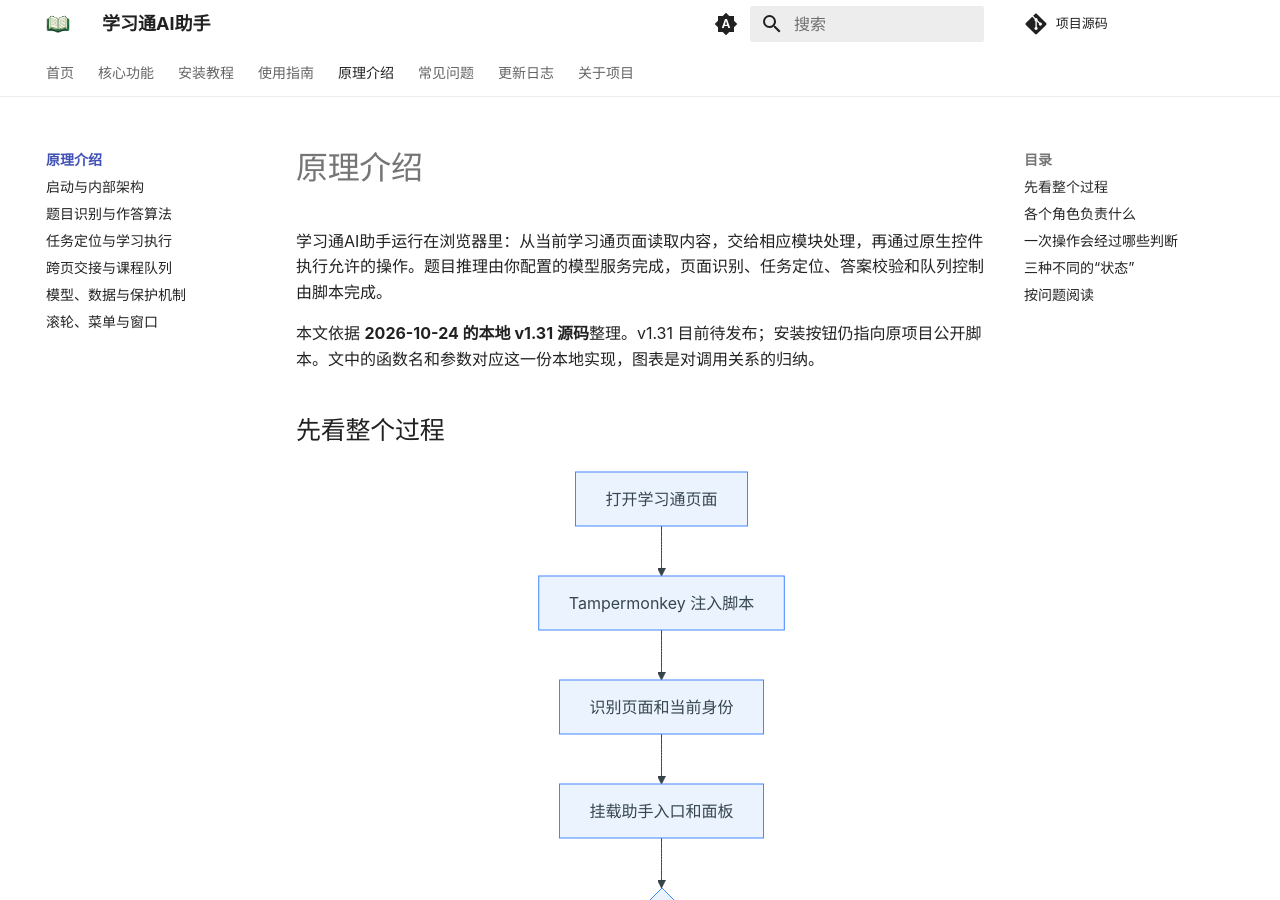
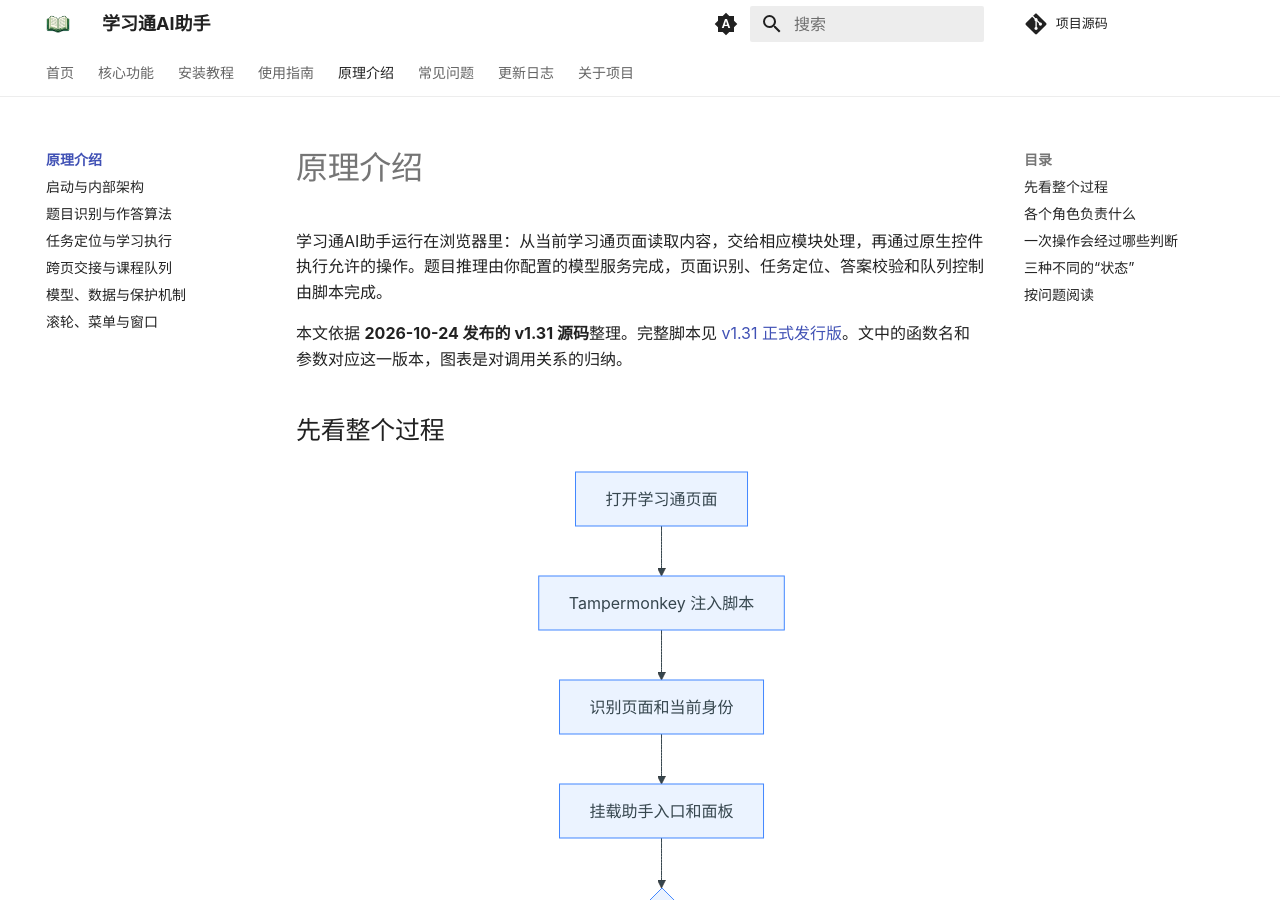
Before and after one commit to xxtpilot/xxtpilot.github.io, an MkDocs documentation site: the page built from docs/principles/index.md, in a window 1280 px wide and 900 px high. Built offline with MkDocs 1.6.1 and Material for MkDocs 9.7.7, drawn with Linux system fonts in a browser that asks for light colours; comment, search, counter and statistics services are not loaded.

```diff
--- a/docs/principles/index.md
+++ b/docs/principles/index.md
@@ -7,7 +7,7 @@ description: 从源码解释学习通AI助手的页面识别、题目分析、
 
 学习通AI助手运行在浏览器里：从当前学习通页面读取内容，交给相应模块处理，再通过原生控件执行允许的操作。题目推理由你配置的模型服务完成，页面识别、任务定位、答案校验和队列控制由脚本完成。
 
-本文依据 **2026-10-24 的本地 v1.31 源码**整理。v1.31 目前待发布；安装按钮仍指向原项目公开脚本。文中的函数名和参数对应这一份本地实现，图表是对调用关系的归纳。
+本文依据 **2026-10-24 发布的 v1.31 源码**整理。完整脚本见 [v1.31 正式发行版](https://github.com/zhu-hailin/chaoxing-ai-assistant/releases/tag/v1.31)。文中的函数名和参数对应这一版本，图表是对调用关系的归纳。
 
 ## 先看整个过程
 
```
Also changed, not shown: docs/changelog.md (+2 -2 lines), docs/faq.md (+1 -1 lines), docs/features.md (+1 -1 lines), docs/guide/tools.md (+1 -1 lines), docs/install.md (+1 -1 lines), docs/assets/images/other-features-menu.jpg (added).
